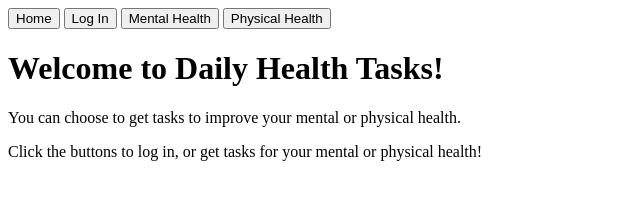
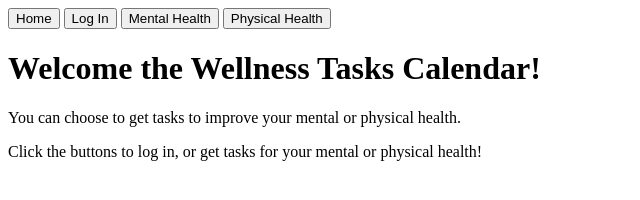
Before and after one commit to sprocopii/a99-toliman, a website: page public/index.html in a window 1280 px wide. Shown: the whole page, without its empty margins (0-640 px from the left). Drawn offline with Linux system fonts and the light colour scheme.

Commit message:
changed name of site

```diff
--- a/public/index.html
+++ b/public/index.html
@@ -19,7 +19,7 @@
         <div class="container">
             <!-- home page -->
             <div id="home">
-                <h1>Welcome to Daily Health Tasks!</h1>
+                <h1>Welcome the Wellness Tasks Calendar!</h1>
                 <p>You can choose to get tasks to improve your mental or physical health.</p>
                 <p>Click the buttons to log in, or get tasks for your mental or physical health!</p>
             </div>
```
Also changed, not shown: 2 other files.
